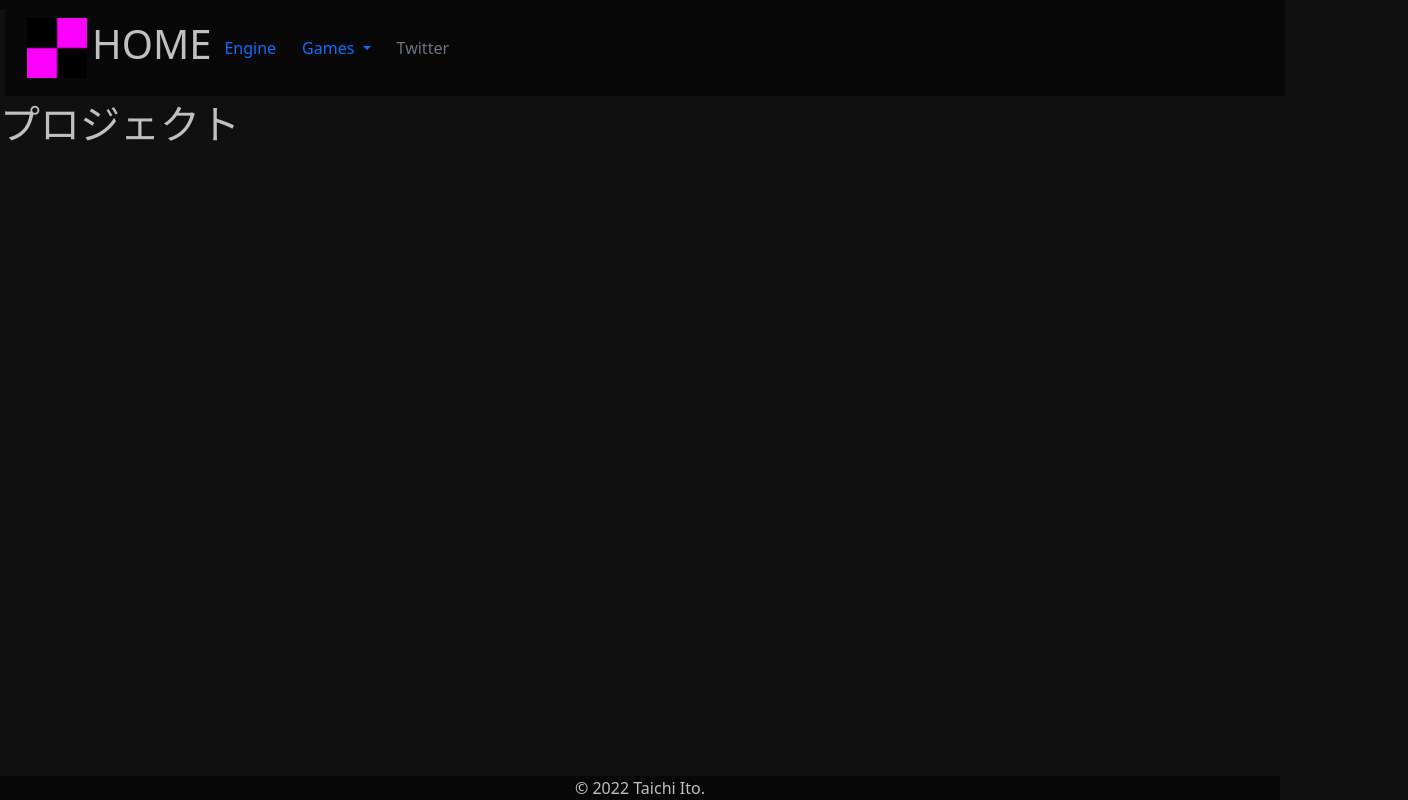
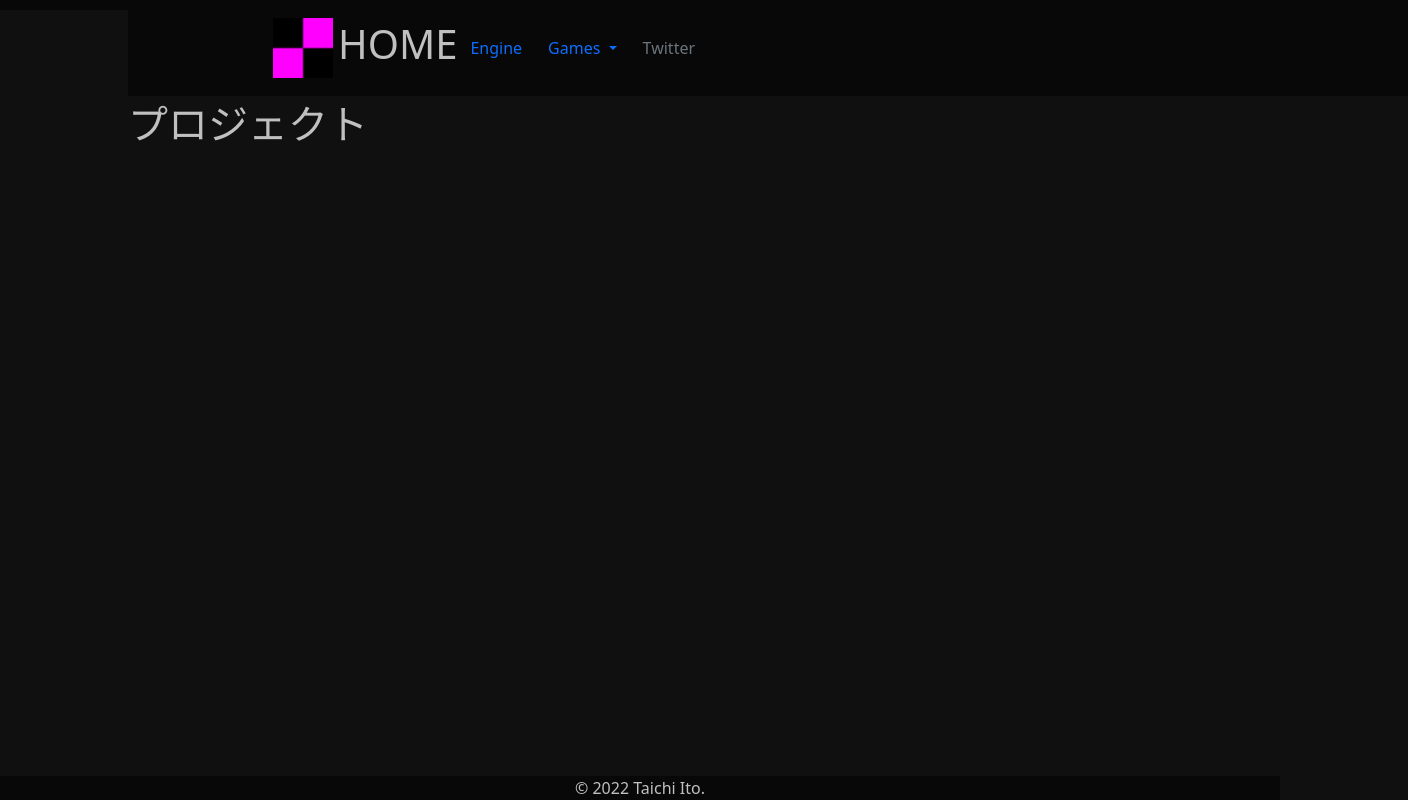
Before and after one commit to itota37/itota37.github.io, a plain HTML site: page index.html in a window 1280 px wide. Shown: the whole page, 1408 px wide, since content can reach past the window. Drawn offline with nearby package versions, Linux system fonts and the light colour scheme.

Commit message:
全体位置調整

```diff
--- a/css/style.css
+++ b/css/style.css
@@ -27,7 +27,7 @@ li {
     position: absolute;
     top: 0;
     width: 100%;
-    padding: 5px;
+    padding: 5px 10%;
     color: silver;
     background-color: #080808;
 }
@@ -36,6 +36,7 @@ li {
     position: absolute;
     bottom: 0;
     width: 100%;
+    padding: 0px 10%;
     text-align: center;
     color: silver;
     background-color: #080808;
@@ -44,6 +45,8 @@ li {
 .main {
     margin-top: 100px;
     margin-bottom: 20px;
+    padding-left: 10%;
+    padding-right: 10%;
     margin-left: auto;
     margin-right: auto;
 }
```
Also changed, not shown: index.html (+5 -0 lines).
